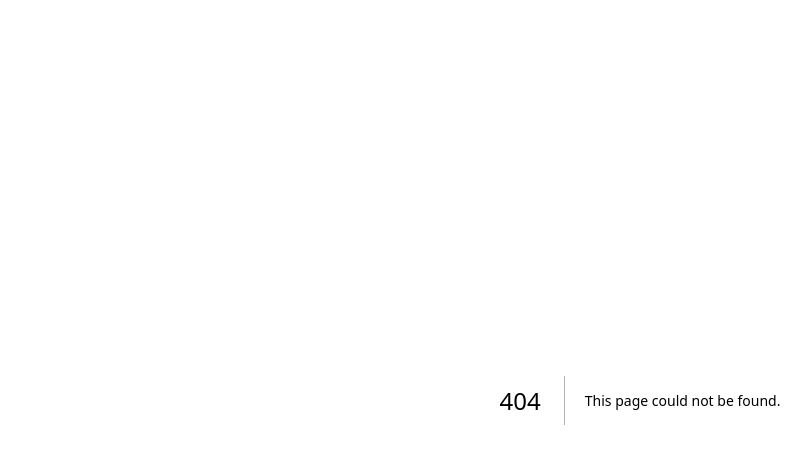
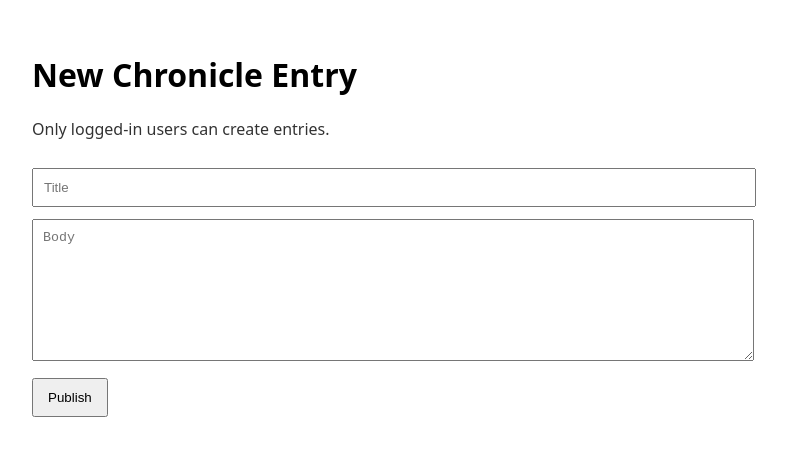
Before and after one commit to keanu-labs/ai-stack-core, a Next.js app in the folder apps/web/: page /new in a window 1280 px wide. Before the commit this address had no page. Shown: the top 464 px of the page, without its empty margins (0-811 px from the left). Built offline with nearby package versions, Linux system fonts and the light colour scheme; no server answers.

Commit message:
Create page.js

```diff
--- /dev/null
+++ b/apps/web/app/new/page.js
@@ -0,0 +1,62 @@
+"use client";
+
+import { useState } from "react";
+import { supabase } from "../../lib/supabase";
+
+export default function NewEntry() {
+  const [title, setTitle] = useState("");
+  const [body, setBody] = useState("");
+  const [msg, setMsg] = useState("");
+
+  async function submit() {
+    setMsg("Saving...");
+    const { data: userData } = await supabase.auth.getUser();
+    if (!userData?.user) {
+      setMsg("You must be logged in ❌ (go to /login)");
+      return;
+    }
+
+    const { error } = await supabase.from("entries").insert([
+      { title: title.trim(), body: body.trim(), tags: [] }
+    ]);
+
+    if (error) setMsg(`Error ❌: ${error.message}`);
+    else {
+      setMsg("Saved ✅");
+      window.location.href = "/";
+    }
+  }
+
+  return (
+    <main style={{ padding: 24, fontFamily: "system-ui", maxWidth: 700 }}>
+      <h1>New Chronicle Entry</h1>
+
+      <p style={{ opacity: 0.8 }}>
+        Only logged-in users can create entries.
+      </p>
+
+      <input
+        value={title}
+        onChange={(e) => setTitle(e.target.value)}
+        placeholder="Title"
+        style={{ padding: 10, width: "100%", marginTop: 12 }}
+      />
+
+      <textarea
+        value={body}
+        onChange={(e) => setBody(e.target.value)}
+        placeholder="Body"
+        rows={8}
+        style={{ padding: 10, width: "100%", marginTop: 12 }}
+      />
+
+      <div style={{ marginTop: 12 }}>
+        <button onClick={submit} style={{ padding: "10px 14px" }}>
+          Publish
+        </button>
+      </div>
+
+      {msg && <p style={{ marginTop: 12 }}>{msg}</p>}
+    </main>
+  );
+}
```
